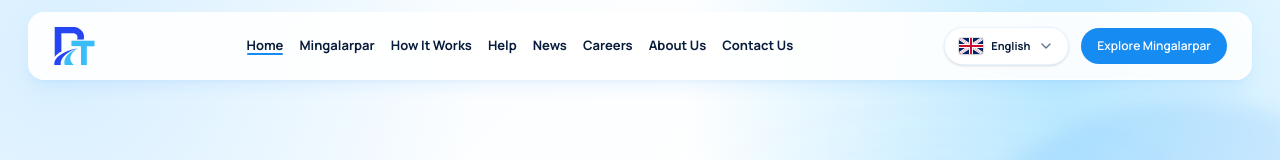
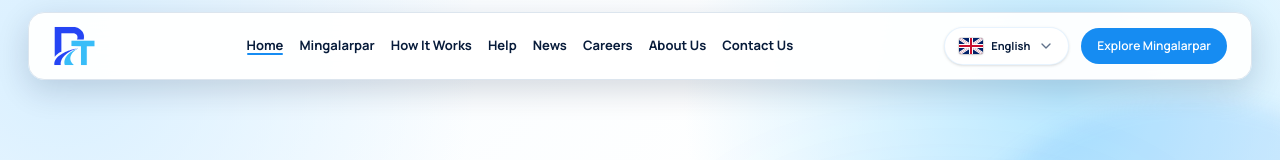
Before and after one commit to KyawZinLin3/RND-landing-page, a Next.js app: page / in a window 1280 px wide. Shown: the top 160 px of the page. Built offline with nearby package versions, Linux system fonts and the light colour scheme.

Commit message:
Apply reviewed page styling for UAT

```diff
--- a/app/corporate-home.tsx
+++ b/app/corporate-home.tsx
@@ -82,7 +82,7 @@ export default function CorporateHome() {
       <section ref={heroRef} className="hero-shell z-[90]">
         <div className="min-h-[84px] px-4 pt-4 md:min-h-[92px] md:px-7 md:pt-6">
         <header className="fixed inset-x-0 top-3 z-[100] mx-auto w-full max-w-[1280px] px-4 md:px-7">
-          <div className="mx-auto flex min-h-[68px] max-w-[1280px] items-center justify-between gap-3 rounded-2xl border border-white/80 bg-white/90 px-4 shadow-lg shadow-coral/8 backdrop-blur-xl md:px-6">
+          <div className="mx-auto flex min-h-[68px] max-w-[1280px] items-center justify-between gap-3 rounded-2xl border border-[#dce5ee] bg-white/95 px-4 shadow-[0_10px_32px_rgba(7,27,58,.16)] backdrop-blur-xl md:px-6">
             <a href="#top" aria-label="Reliance and Trust home" className="flex shrink-0 items-center gap-2 font-extrabold tracking-tight">
               <img src="/rt-logo.svg" alt="Reliance &amp; Trust" className="h-10 w-auto object-contain" />
             </a>
```
